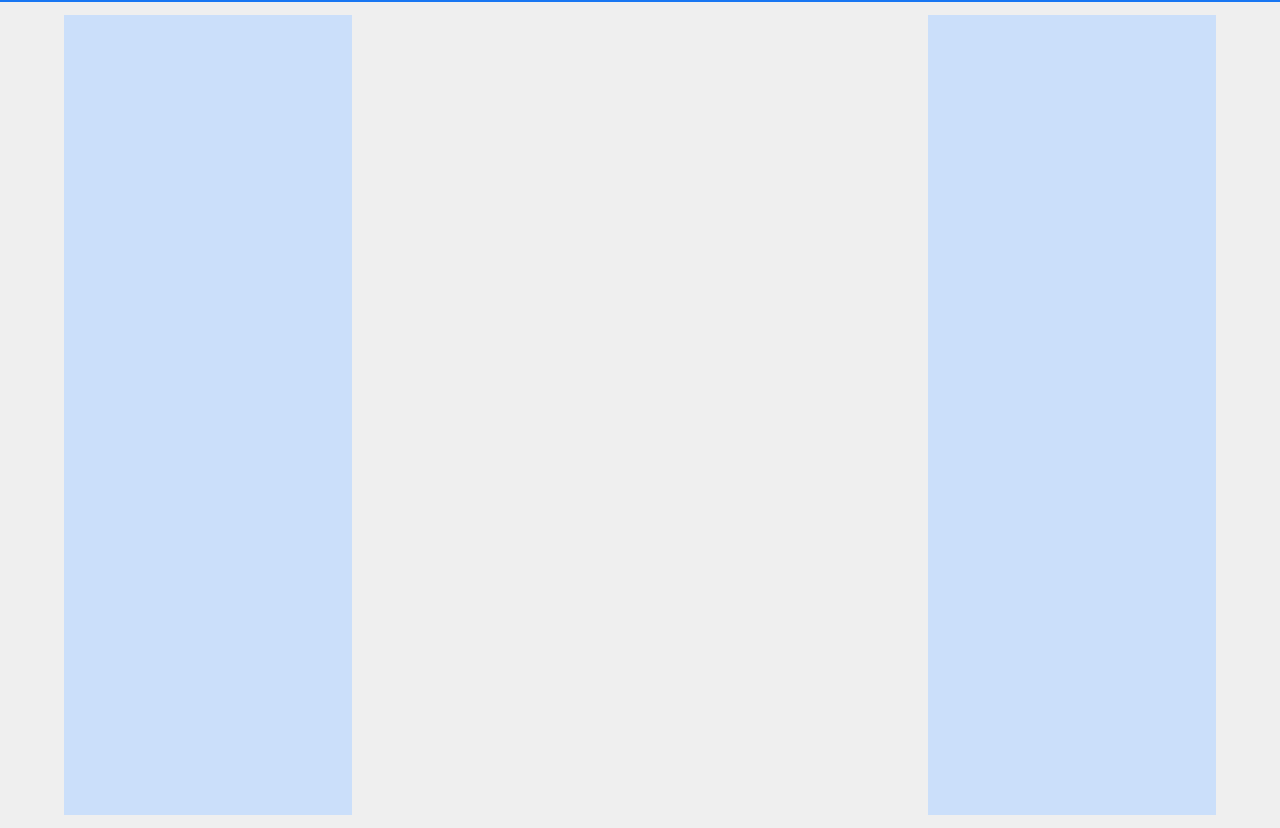
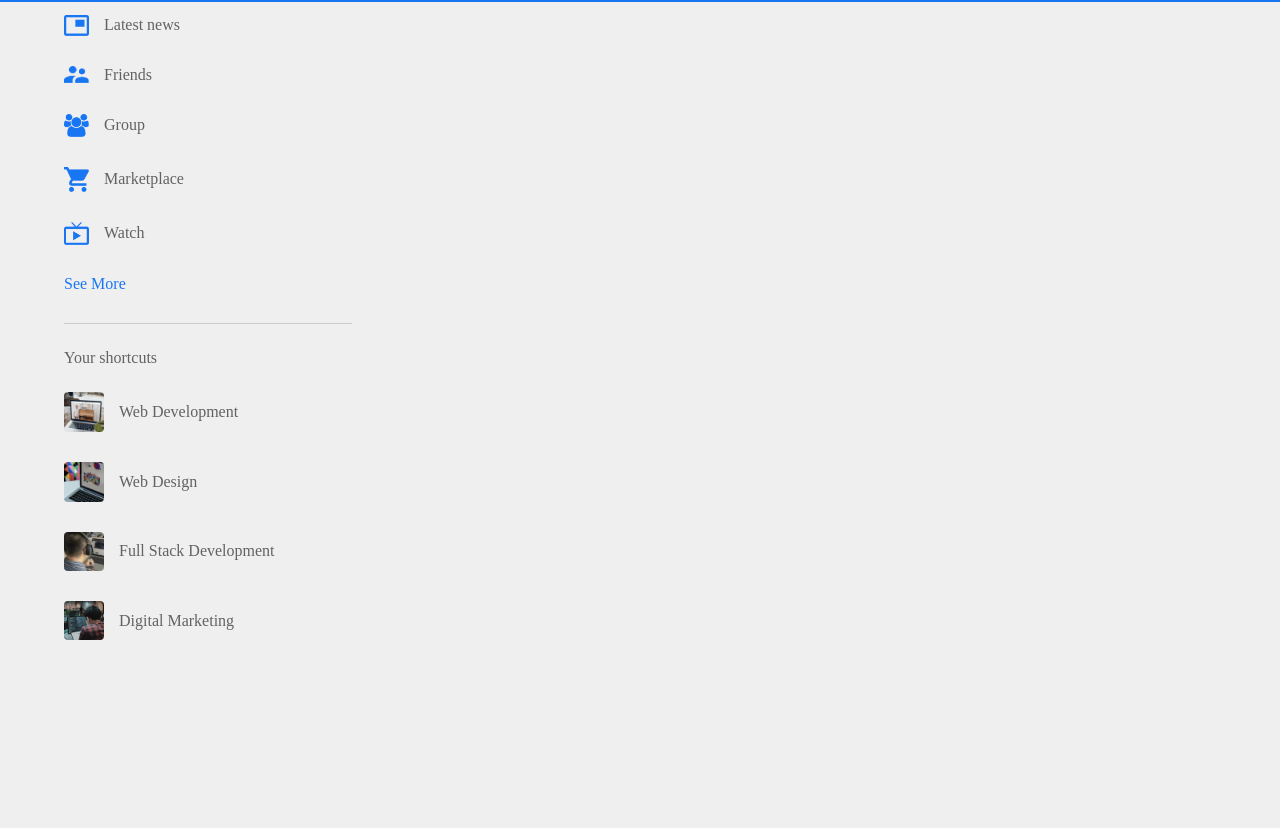
Before and after one commit to mdlikhonahmed2001/socialbook_easy-tutorials, a plain HTML site: page index.html in a window 1280 px wide. Shown: the part 52-880 px from the top of the page. After the commit the page ends 800 px from the top, so only its background shows below. Drawn offline with Linux system fonts and the light colour scheme.

Commit message:
left side bar done

```diff
--- a/css/style.css
+++ b/css/style.css
@@ -15,6 +15,9 @@ nav{
     justify-content: space-between;
     background: #1876f2;
     padding: 5px 5%;
+    position: sticky;
+    top: 0;
+    z-index: 100;
 }
 
 .logo{
@@ -98,25 +101,61 @@ display: inline-block;
 }
 
 .left-sidebar{
-    background: #cbdffa;
+    /* background: #cbdffa; */
     flex-basis: 25%;
     position: sticky;
     top: 70px;
     align-self: flex-start;
-    height: 100vh;
+    /* height: 100vh; */
 
 }
 
 .right-sidebar{
-    background: #cbdffa;
+    /* background: #cbdffa; */
     flex-basis: 25%;
     position: sticky;
     top: 70px;
     align-self: flex-start;
-    height: 100vh;
+    /* height: 100vh; */
 }
 
 .main-content{
     flex-basis: 47%;
 
 }
+
+.imp-links a, .shortcut-links a{
+text-decoration: none;
+display: flex;
+align-items: center;
+margin-bottom: 30px;
+color: #626262;
+width: fit-content;
+
+}
+
+.imp-links a img{
+    width: 25px;
+    margin-right: 15px;
+}
+
+.imp-links a:last-child{
+    color: #1876f2;
+}
+
+.imp-links{
+    border-bottom: 1px solid #ccc;
+}
+
+.shortcut-links a img{
+    width: 40px;
+    border-radius: 4px;
+    margin-right: 15px;
+
+}
+
+.shortcut-links p{
+    margin: 25px 0;
+    color: #626262;
+    font-weight: 500;
+}
--- a/index.html
+++ b/index.html
@@ -33,10 +33,35 @@
     </nav>
 
     <div class="container">
-        <div class="left-sidebar"></div>
-        <div class="main-content"></div>
-        <div class="right-sidebar"></div>
-    </div>
+
+        <!-- .....left-side-bar....... -->
+        <div class="left-sidebar">
+            <div class="imp-links">
+                <a href="#"><img src="./images/news.png" alt="">Latest news</a>
+                <a href="#"><img src="./images/friends.png" alt="">Friends</a>
+                <a href="#"><img src="./images/group.png" alt="">Group</a>
+                <a href="#"><img src="./images/marketplace.png" alt="">Marketplace</a>
+                <a href="#"><img src="./images/watch.png" alt="">Watch</a>
+                <a href="#">See More</a>
+            </div>
+            <div class="shortcut-links">
+                <p class="">Your shortcuts</p>
+                <a href="#"><img src="./images/shortcut-1.png" alt="">Web Development</a>
+                <a href="#"><img src="./images/shortcut-2.png" alt="">Web Design</a>
+                <a href="#"><img src="./images/shortcut-3.png" alt="">Full Stack Development</a>
+                <a href="#"><img src="./images/shortcut-4.png" alt="">Digital Marketing</a>
+            </div>
+            <!-- main-content -->
+            <div class="main-content">
+
+            </div>
+
+            <!-- .....left-side-bar....... -->
+            <div class="right-sidebar">
+
+            </div>
+
+        </div>
 </body>
 
 </html>
```
